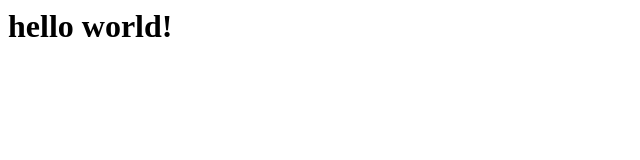
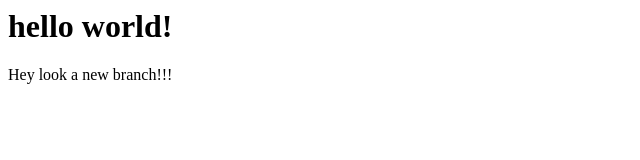
Before and after one commit to wc0sby/trythis, a plain HTML site: page index.html in a window 1280 px wide. Shown: the whole page, without its empty margins (0-640 px from the left). Drawn offline with Linux system fonts and the light colour scheme.

Commit message:
made a branch

```diff
--- a/index.html
+++ b/index.html
@@ -7,5 +7,6 @@
 </head>
 <body>
   <h1>hello world!</h1>
+  <p>Hey look a new branch!!!</p>
 </body>
 </html>
```
